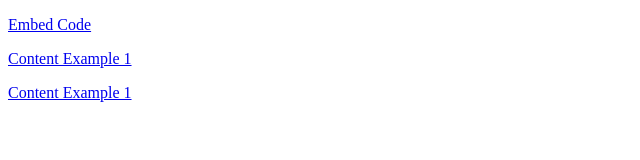
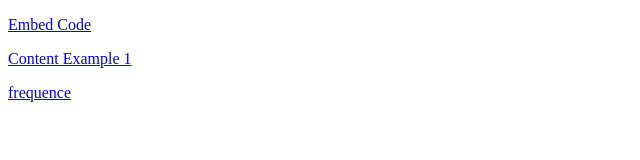
Before and after one commit to paranesique1/24U_H5P, a plain HTML site: page index.html in a window 1280 px wide. Shown: the full height of the page, 0-640 px from the left. Drawn offline with Linux system fonts and the light colour scheme.

Commit message:
Update index.html

```diff
--- a/index.html
+++ b/index.html
@@ -3,7 +3,7 @@
 <body>
 	<p><a href="/h5p-selfhost-example/embedcode.html">Embed Code</a></p>
 	<p><a href="/h5p-selfhost-example/h5p-standalone-1.3.x/demo/content-example-1.html">Content Example 1</a></p>
-	<p><a href="/h5p-selfhost-example/h5p-standalone-1.3.x/demo/frequence.html">Content Example 1</a></p>
+	<p><a href="/h5p-selfhost-example/h5p-standalone-1.3.x/demo/frequence.html">frequence</a></p>
 
 
 </body>
```
